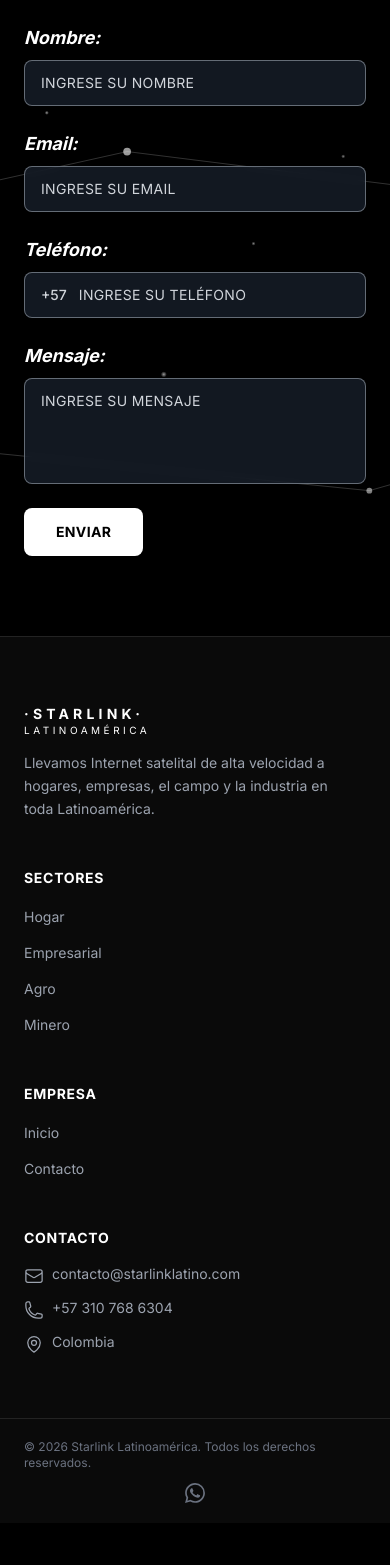
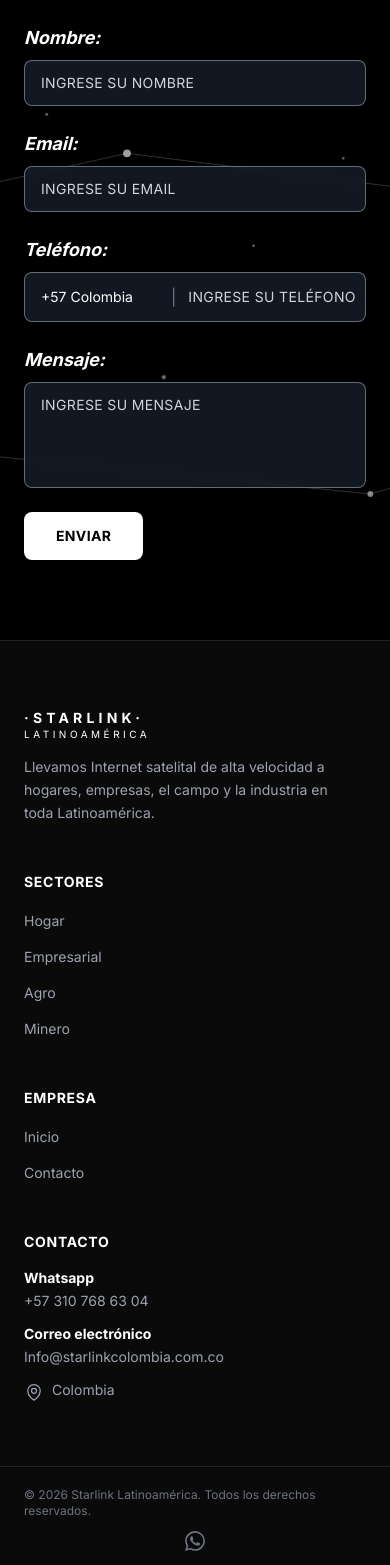
Before and after one commit to mateofj28/start-mr-sat-para-ventas, a React (Vite) app: page / in a window 390 px wide. Shown: the part 4892-6457 px from the top of the page. Before the commit the page ends 6415 px from the top, so only its background shows below. Built offline with nearby package versions, Linux system fonts and the light colour scheme.

Commit message:
Agregar selector de prefijo de país al formulario, navbar responsivo y actualizar footer

```diff
--- a/src/components/ContactForm.tsx
+++ b/src/components/ContactForm.tsx
@@ -3,6 +3,7 @@ import { useState } from 'react'
 interface FormData {
     nombre: string
     email: string
+    prefijo: string
     telefono: string
     mensaje: string
 }
@@ -14,10 +15,33 @@ interface FormErrors {
     mensaje?: string
 }
 
+const prefijos = [
+    { code: '+57', country: 'Colombia' },
+    { code: '+1', country: 'Estados Unidos' },
+    { code: '+52', country: 'México' },
+    { code: '+51', country: 'Perú' },
+    { code: '+56', country: 'Chile' },
+    { code: '+54', country: 'Argentina' },
+    { code: '+593', country: 'Ecuador' },
+    { code: '+58', country: 'Venezuela' },
+    { code: '+507', country: 'Panamá' },
+    { code: '+506', country: 'Costa Rica' },
+    { code: '+502', country: 'Guatemala' },
+    { code: '+503', country: 'El Salvador' },
+    { code: '+504', country: 'Honduras' },
+    { code: '+505', country: 'Nicaragua' },
+    { code: '+591', country: 'Bolivia' },
+    { code: '+595', country: 'Paraguay' },
+    { code: '+598', country: 'Uruguay' },
+    { code: '+55', country: 'Brasil' },
+    { code: '+34', country: 'España' },
+]
+
 function ContactForm() {
     const [formData, setFormData] = useState<FormData>({
         nombre: '',
         email: '',
+        prefijo: '+57',
         telefono: '',
         mensaje: '',
     })
@@ -55,10 +79,9 @@ function ContactForm() {
         return Object.keys(newErrors).length === 0
     }
 
-    const handleChange = (e: React.ChangeEvent<HTMLInputElement | HTMLTextAreaElement>) => {
+    const handleChange = (e: React.ChangeEvent<HTMLInputElement | HTMLTextAreaElement | HTMLSelectElement>) => {
         const { name, value } = e.target
         setFormData(prev => ({ ...prev, [name]: value }))
-        // Limpiar error del campo al escribir
         if (errors[name as keyof FormErrors]) {
             setErrors(prev => ({ ...prev, [name]: undefined }))
         }
@@ -67,10 +90,16 @@ function ContactForm() {
     const handleSubmit = (e: React.FormEvent) => {
         e.preventDefault()
         if (validate()) {
-            // Aquí iría la lógica de envío (API, email, etc.)
-            console.log('Formulario enviado:', formData)
+            const subject = encodeURIComponent(`Contacto Web - ${formData.nombre}`)
+            const body = encodeURIComponent(
+                `Nombre: ${formData.nombre}\n` +
+                `Email: ${formData.email}\n` +
+                `Teléfono: ${formData.prefijo} ${formData.telefono}\n\n` +
+                `Mensaje:\n${formData.mensaje}`
+            )
+            window.open(`mailto:Info@starlinkcolombia.com.co?subject=${subject}&body=${body}`, '_self')
             setSubmitted(true)
-            setFormData({ nombre: '', email: '', telefono: '', mensaje: '' })
+            setFormData({ nombre: '', email: '', prefijo: '+57', telefono: '', mensaje: '' })
             setTimeout(() => setSubmitted(false), 5000)
         }
     }
@@ -127,8 +156,20 @@ function ContactForm() {
                 {/* Teléfono */}
                 <div>
                     <label htmlFor="telefono" className="block text-lg font-bold text-white italic mb-2">Teléfono:</label>
-                    <div className={`flex items-center gap-3 rounded-lg border ${errors.telefono ? 'border-red-500' : 'border-gray-400/60'} bg-gray-800/60 backdrop-blur-sm px-4 py-3`}>
-                        <span className="text-sm text-gray-300 font-medium">+57</span>
+                    <div className={`flex items-center gap-1 rounded-lg border ${errors.telefono ? 'border-red-500' : 'border-gray-400/60'} bg-gray-800/60 backdrop-blur-sm px-4 py-3`}>
+                        <select
+                            name="prefijo"
+                            value={formData.prefijo}
+                            onChange={handleChange}
+                            className="bg-transparent text-sm text-white outline-none cursor-pointer appearance-none pr-1"
+                        >
+                            {prefijos.map((p) => (
+                                <option key={p.code} value={p.code} className="bg-gray-900 text-white">
+                                    {p.code} {p.country}
+                                </option>
+                            ))}
+                        </select>
+                        <span className="text-gray-500">|</span>
                         <input
                             id="telefono"
                             name="telefono"
@@ -141,7 +182,7 @@ function ContactForm() {
                             }}
                             placeholder="INGRESE SU TELÉFONO"
                             maxLength={10}
-                            className="flex-1 bg-transparent text-sm text-white placeholder-gray-300 outline-none tracking-wide"
+                            className="flex-1 bg-transparent text-sm text-white placeholder-gray-300 outline-none tracking-wide ml-2"
                         />
                     </div>
                     {errors.telefono && <p className="mt-1 text-xs text-red-400">{errors.telefono}</p>}
--- a/src/components/Footer.tsx
+++ b/src/components/Footer.tsx
@@ -67,20 +67,16 @@ function Footer() {
                     <div>
                         <h3 className="text-sm font-bold uppercase tracking-wider text-white mb-4">Contacto</h3>
                         <ul className="space-y-3">
-                            <li className="flex items-start gap-2">
-                                <svg className="h-5 w-5 text-gray-400 shrink-0 mt-0.5" fill="none" viewBox="0 0 24 24" stroke="currentColor" strokeWidth={1.5}>
-                                    <path strokeLinecap="round" strokeLinejoin="round" d="M21.75 6.75v10.5a2.25 2.25 0 01-2.25 2.25h-15a2.25 2.25 0 01-2.25-2.25V6.75m19.5 0A2.25 2.25 0 0019.5 4.5h-15a2.25 2.25 0 00-2.25 2.25m19.5 0v.243a2.25 2.25 0 01-1.07 1.916l-7.5 4.615a2.25 2.25 0 01-2.36 0L3.32 8.91a2.25 2.25 0 01-1.07-1.916V6.75" />
-                                </svg>
-                                <a href="mailto:contacto@starlinklatino.com" className="text-sm text-gray-400 hover:text-white transition-colors">
-                                    contacto@starlinklatino.com
+                            <li>
+                                <h4 className="text-sm font-bold text-white">Whatsapp</h4>
+                                <a href="https://wa.me/573107686304?text=Hola%2C%20me%20gustar%C3%ADa%20obtener%20m%C3%A1s%20informaci%C3%B3n." target="_blank" rel="noopener noreferrer" className="text-sm text-gray-400 hover:text-white transition-colors">
+                                    +57 310 768 63 04
                                 </a>
                             </li>
-                            <li className="flex items-start gap-2">
-                                <svg className="h-5 w-5 text-gray-400 shrink-0 mt-0.5" fill="none" viewBox="0 0 24 24" stroke="currentColor" strokeWidth={1.5}>
-                                    <path strokeLinecap="round" strokeLinejoin="round" d="M2.25 6.75c0 8.284 6.716 15 15 15h2.25a2.25 2.25 0 002.25-2.25v-1.372c0-.516-.351-.966-.852-1.091l-4.423-1.106c-.44-.11-.902.055-1.173.417l-.97 1.293c-.282.376-.769.542-1.21.38a12.035 12.035 0 01-7.143-7.143c-.162-.441.004-.928.38-1.21l1.293-.97c.363-.271.527-.734.417-1.173L6.963 3.102a1.125 1.125 0 00-1.091-.852H4.5A2.25 2.25 0 002.25 4.5v2.25z" />
-                                </svg>
-                                <a href="https://wa.me/573107686304?text=Hola%2C%20me%20gustar%C3%ADa%20obtener%20m%C3%A1s%20informaci%C3%B3n." target="_blank" rel="noopener noreferrer" className="text-sm text-gray-400 hover:text-white transition-colors">
-                                    +57 310 768 6304
+                            <li>
+                                <h4 className="text-sm font-bold text-white">Correo electrónico</h4>
+                                <a href="mailto:Info@starlinkcolombia.com.co" className="text-sm text-gray-400 hover:text-white transition-colors">
+                                    Info@starlinkcolombia.com.co
                                 </a>
                             </li>
                             <li className="flex items-start gap-2">
--- a/src/components/Navbar.tsx
+++ b/src/components/Navbar.tsx
@@ -40,10 +40,33 @@ function Navbar() {
                         <span className="text-white text-[10px] tracking-[0.35em] uppercase">LATINOAMÉRICA</span>
                     </Link>
 
-                    {/* Hamburger icon */}
+                    {/* Desktop links */}
+                    <div className="hidden lg:flex items-center gap-8">
+                        {[
+                            { name: 'INICIO', path: '/' },
+                            { name: 'HOGAR', path: '/hogar' },
+                            { name: 'EMPRESARIAL', path: '/empresarial' },
+                            { name: 'AGRO', path: '/agro' },
+                            { name: 'MINERO', path: '/minero' },
+                            { name: 'CONTACTO', path: '/contacto' },
+                        ].map((link) => (
+                            <Link
+                                key={link.name}
+                                to={link.path}
+                                className={`text-xs font-bold uppercase tracking-wide transition-colors ${location.pathname === link.path
+                                    ? 'text-white'
+                                    : 'text-gray-300 hover:text-white'
+                                    }`}
+                            >
+                                {link.name}
+                            </Link>
+                        ))}
+                    </div>
+
+                    {/* Hamburger icon - mobile only */}
                     <button
                         onClick={() => setIsOpen(true)}
-                        className="flex h-10 w-10 items-center justify-center text-white hover:opacity-70 transition-opacity"
+                        className="flex lg:hidden h-10 w-10 items-center justify-center text-white hover:opacity-70 transition-opacity"
                         aria-label="Abrir menú"
                     >
                         <svg className="h-7 w-7" fill="none" viewBox="0 0 24 24" stroke="currentColor" strokeWidth={1.5}>
```
